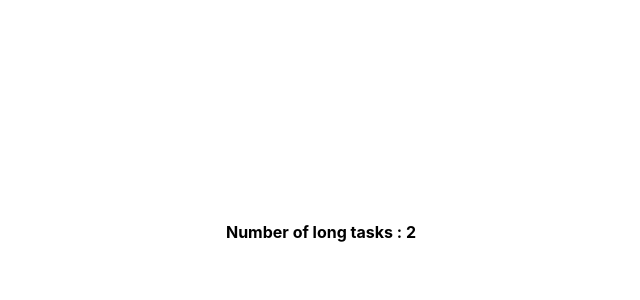
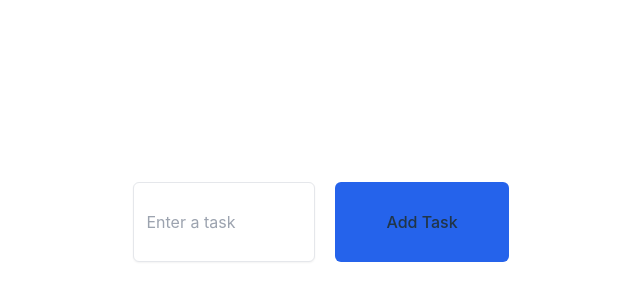
Before and after one commit to BagasDhitya/jcwdol015, a React (Vite) app: page / in a window 1280 px wide. Shown: the part 168-468 px from the top of the page, without its empty margins (319-959 px from the left). Built offline with nearby package versions, Linux system fonts and the light colour scheme.

Commit message:
add : useReducer feature

```diff
--- /dev/null
+++ b/src/components/TodoAppReducer.jsx
@@ -0,0 +1,76 @@
+import { useReducer, useRef } from "react";
+
+const initialState = {
+  tasks: [],
+};
+
+function reducer(state, action) {
+  switch (action.type) {
+    case "ADD_TASK":
+      return {
+        tasks: [...state.tasks, action.payload],
+      };
+    case "REMOVE_TASK":
+      return {
+        tasks: state.tasks.filter((_, i) => i !== action.index),
+      };
+    default:
+      return state;
+  }
+}
+
+function TodoAppReducer() {
+  const [state, dispatch] = useReducer(reducer, initialState);
+  const inputRef = useRef(null);
+
+  function addTask() {
+    dispatch({
+      type: "ADD_TASK",
+      payload: inputRef.current.value,
+    });
+    inputRef.current.value = "";
+  }
+
+  return (
+    <div className="flex flex-col space-y-5">
+      <div className="flex space-x-5 h-20">
+        <input
+          className="w-full border rounded-md bg-white text-black shadow-sm p-3"
+          type="text"
+          ref={inputRef}
+          placeholder="Enter a task"
+        />
+        <button onClick={addTask} className="w-full rounded-md bg-blue-600 p-1">
+          Add Task
+        </button>
+      </div>
+      <div className="flex flex-col">
+        <ul className="space-y-3">
+          {state?.tasks?.map((task, index) => {
+            return (
+              <li
+                className="w-full h-20 border border-blue-700 text-black rounded-md"
+                key={index}
+              >
+                {task}
+                <button
+                  onClick={() =>
+                    dispatch({
+                      type: "REMOVE_TASK",
+                      index,
+                    })
+                  }
+                  className="p-3 bg-blue-900 text-white"
+                >
+                  Remove Task
+                </button>
+              </li>
+            );
+          })}
+        </ul>
+      </div>
+    </div>
+  );
+}
+
+export default TodoAppReducer;
--- a/src/pages/task/index.jsx
+++ b/src/pages/task/index.jsx
@@ -1,5 +1,6 @@
 import TodoApp from "../../components/TodoApp";
 import LongTaskCount from "../../components/LongTaskCount";
+import TodoAppReducer from "../../components/TodoAppReducer";
 
 const arrayTask = [
   "create todo list app - create",
@@ -11,7 +12,8 @@ const Task = () => {
   return (
     <main className="w-screen h-screen bg-white flex justify-center items-center">
       {/* <TodoApp /> */}
-      <LongTaskCount tasks={arrayTask} />
+      {/* <LongTaskCount tasks={arrayTask} /> */}
+      <TodoAppReducer />
     </main>
   );
 };
```
